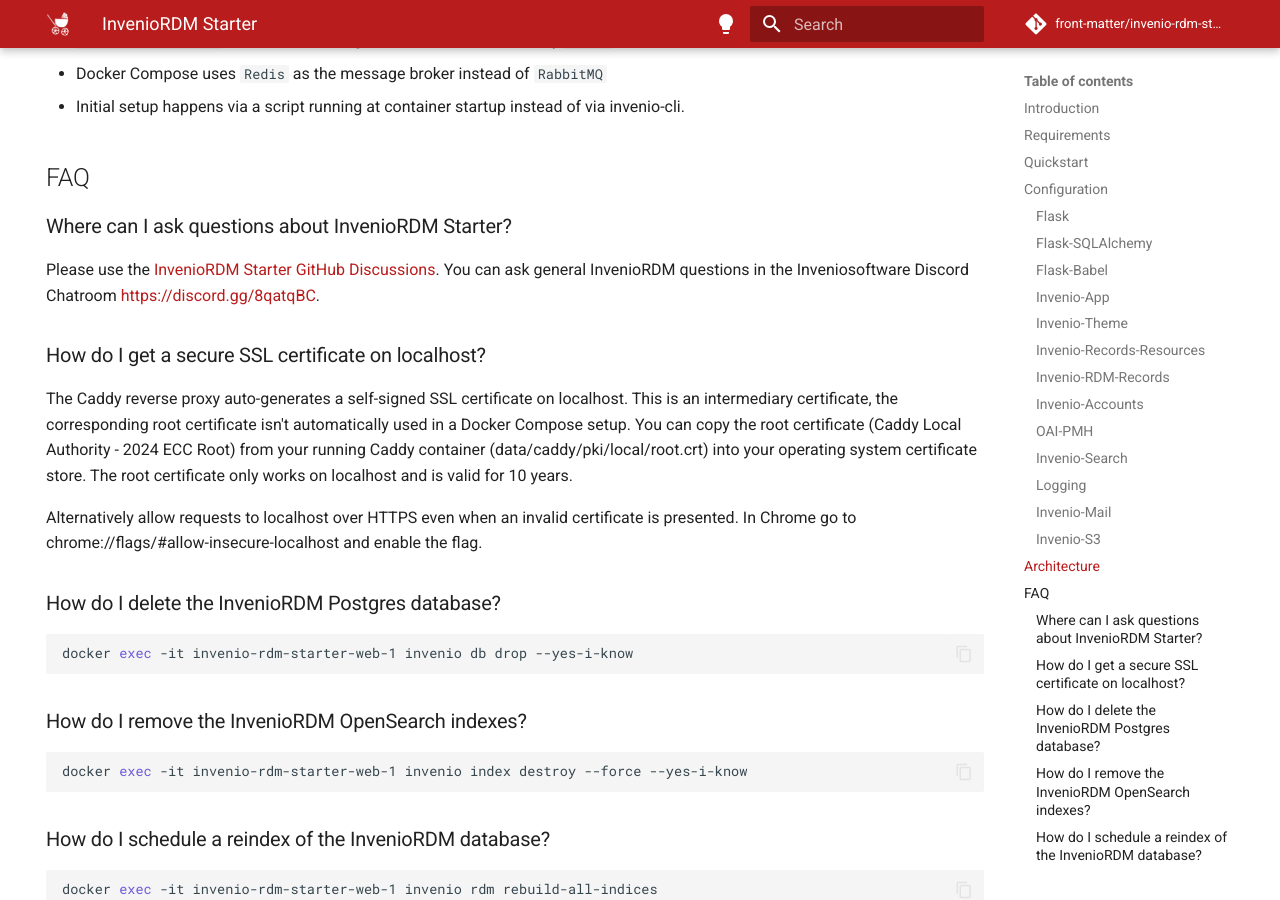
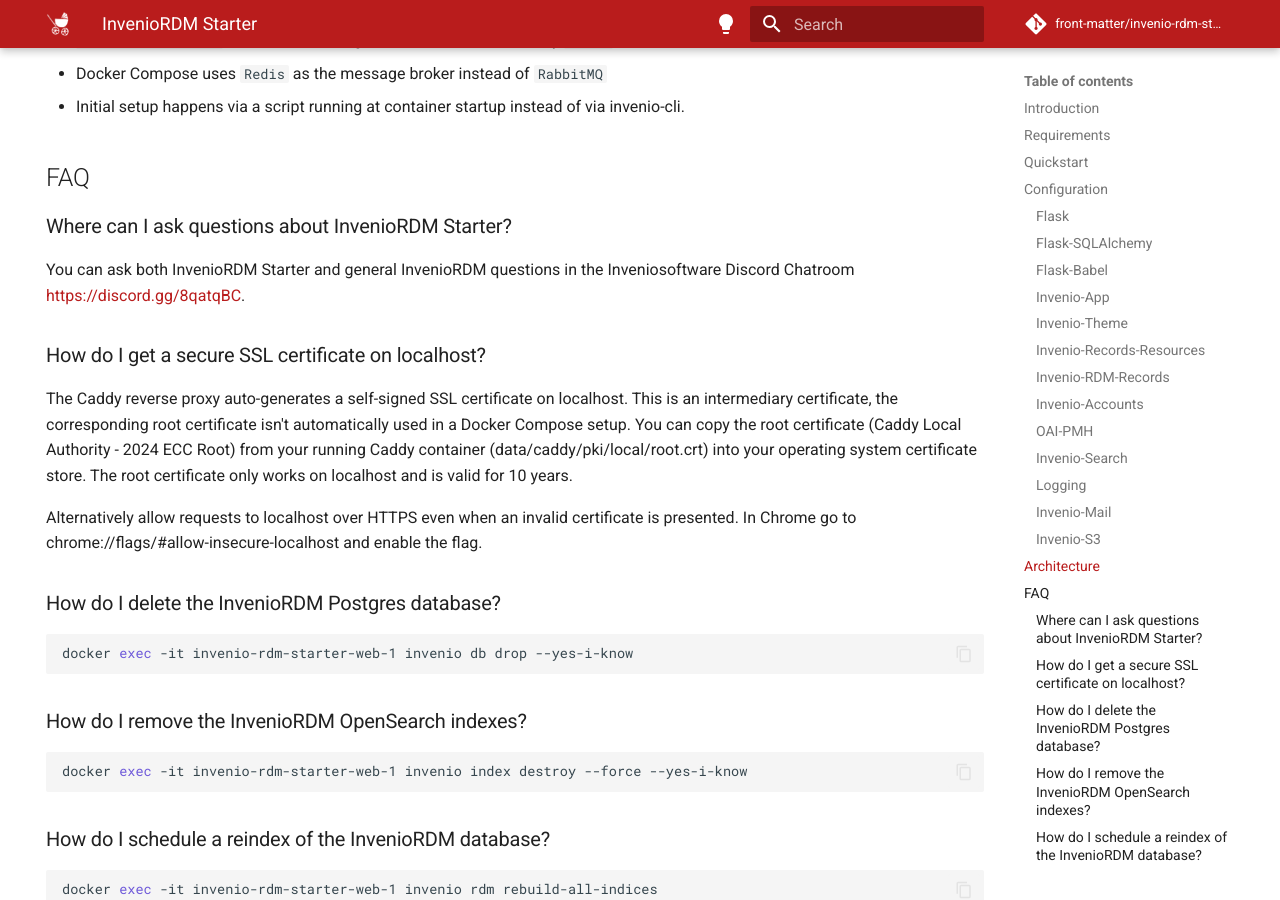
Before and after one commit to front-matter/invenio-rdm-starter, an MkDocs documentation site: the page built from docs/index.md, in a window 1280 px wide and 900 px high, scrolled down 4998 px. Built offline with MkDocs 1.6.1 and Material for MkDocs 9.7.7, drawn with Linux system fonts in a browser that asks for light colours; comment, search, counter and statistics services are not loaded.

Commit message:
remove unused imports

```diff
--- a/docs/index.md
+++ b/docs/index.md
@@ -152,7 +152,7 @@
 
 ### Where can I ask questions about InvenioRDM Starter?
 
-Please use the [InvenioRDM Starter GitHub Discussions](https://github.com/front-matter/invenio-rdm-starter/discussions). You can ask general InvenioRDM questions in the Inveniosoftware Discord Chatroom [https://discord.gg/8qatqBC](https://discord.gg/8qatqBC).
+You can ask both InvenioRDM Starter and general InvenioRDM questions in the Inveniosoftware Discord Chatroom [https://discord.gg/8qatqBC](https://discord.gg/8qatqBC).
 
 ### How do I get a secure SSL certificate on localhost?
 
--- a/invenio.cfg
+++ b/invenio.cfg
@@ -10,14 +10,12 @@
 from copy import deepcopy
 from datetime import datetime
 import idutils
-from marshmallow import validate
 from invenio_rdm_records.services.pids import providers
 from invenio_rdm_records.contrib.journal import (
     JOURNAL_CUSTOM_FIELDS,
     JOURNAL_CUSTOM_FIELDS_UI,
     JOURNAL_NAMESPACE,
 )
-from invenio_records_resources.services.custom_fields import TextCF
 from invenio_records_resources.services.records.queryparser import (
     FieldValueMapper,
     QueryParser,
@@ -35,7 +33,6 @@
 from invenio_oauthclient.contrib.github import REMOTE_APP as GITHUB_REMOTE_APP
 from invenio_oauthclient.views.client import auto_redirect_login
 from invenio_rdm_records.services import facets
-from invenio_records_resources.services.records.facets.facets import TermsFacet
 from invenio_vocabularies.services.facets import VocabularyLabels
 from invenio_vocabularies.contrib.funders.facets import FundersLabels
 from invenio_vocabularies.contrib.affiliations.facets import AffiliationsLabels
```
Also changed, not shown: 1 other file.
